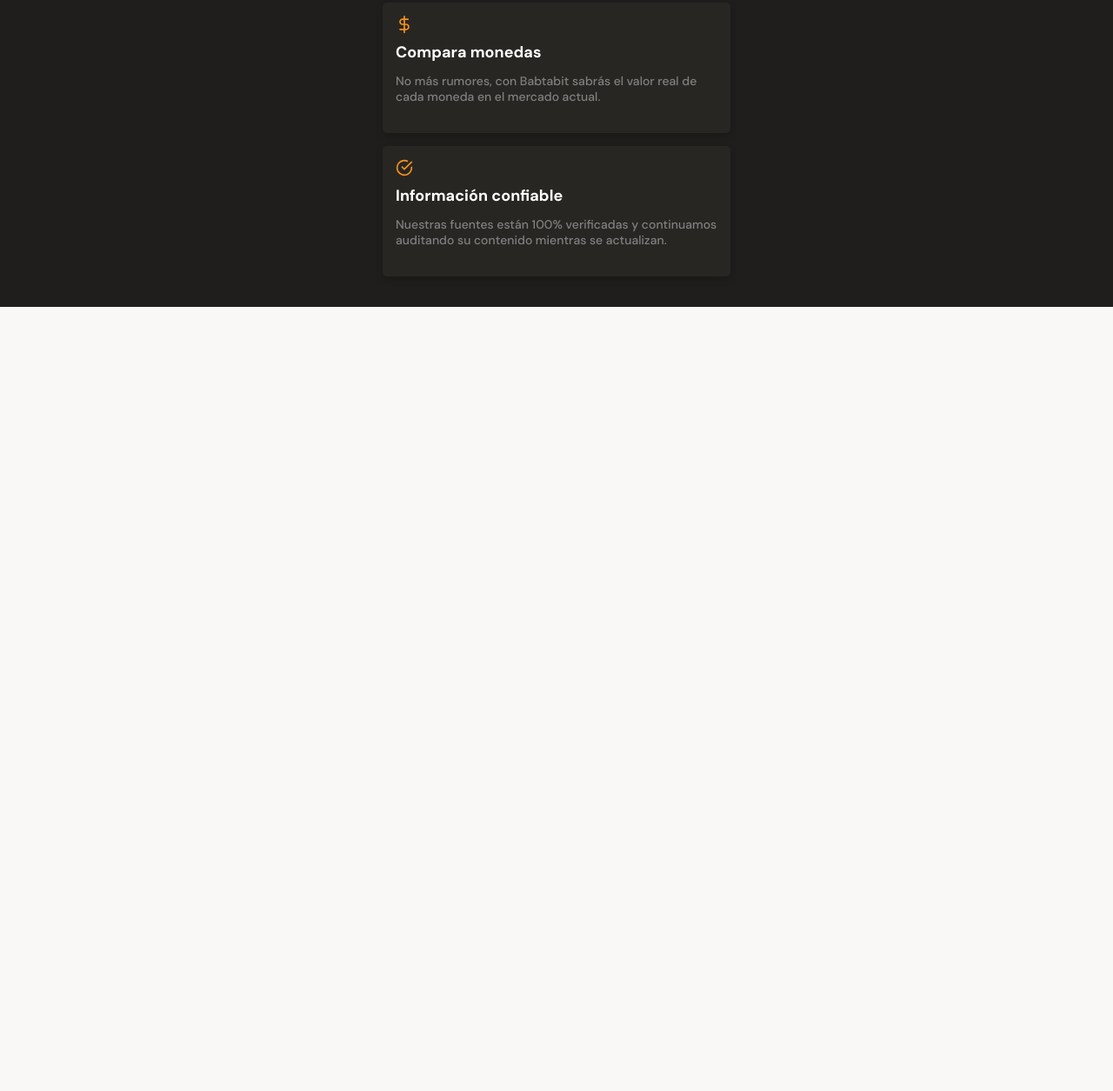
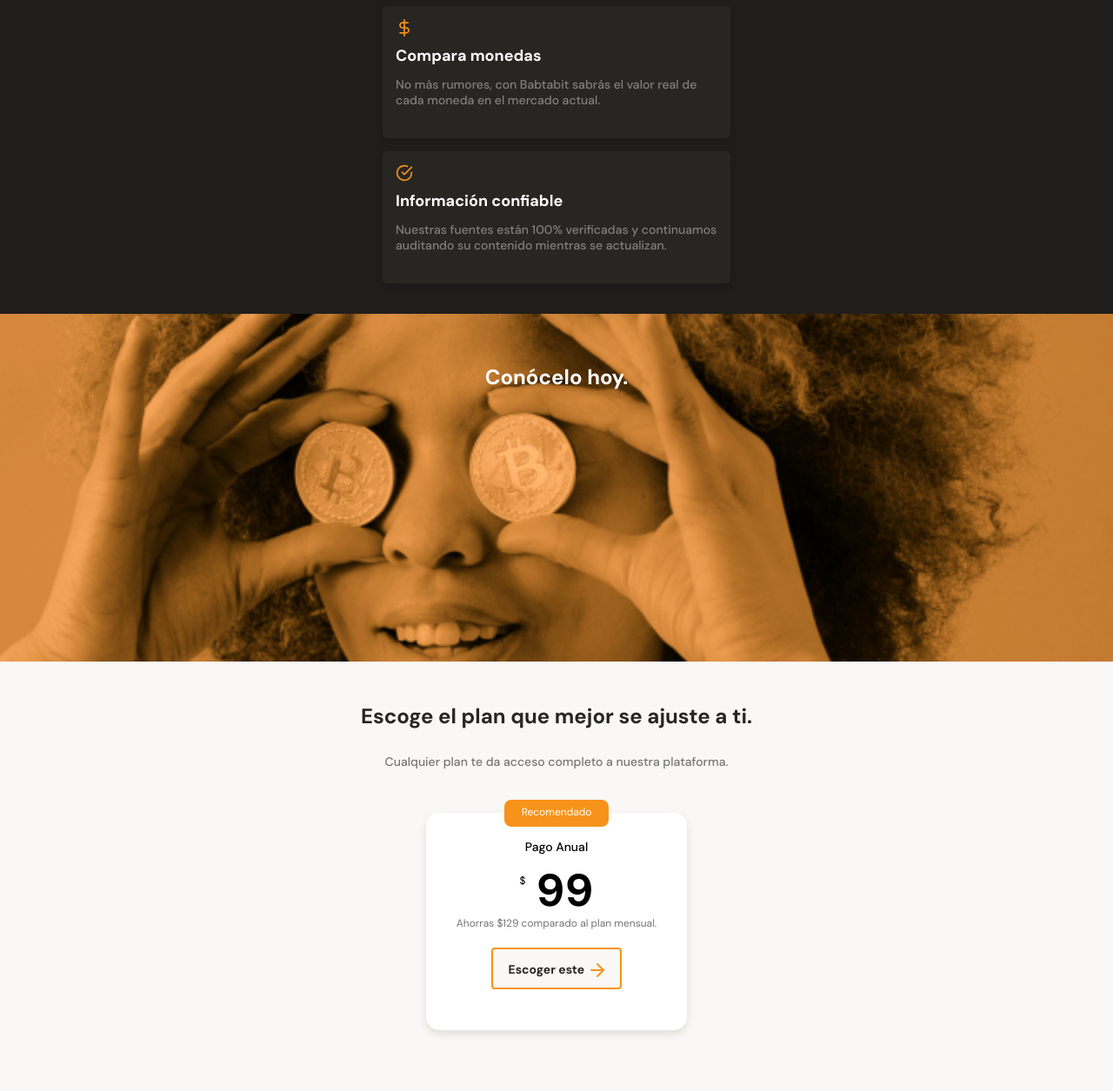
Before and after one commit to ruloCode/responsiveCourse, a website: page index.html in a window 1280 px wide. Shown: the part 1584-2839 px from the top of the page at 87% size. Before the commit the page ends 1937 px from the top, so only its background shows below. Drawn offline with Linux system fonts and the light colour scheme.

Commit message:
feat(styles): planes

```diff
--- a/index.html
+++ b/index.html
@@ -21,7 +21,7 @@
         <p>
           Batabit te ayuda a navegar entre los diferentes precios y tendencias.
         </p>
-        <a class="header-button" href=""
+        <a class="header-button" href="#plans"
           >Conoce Nuestros Planes <span></span>
         </a>
       </div>
@@ -104,7 +104,26 @@
         </section>
        </div>
       </section>
-      <section></section>
+      <section class="bitcoin-img-container">
+        <h2>Conócelo hoy.</h2>
+      </section>
+      <section id="plans" class='main-plans-container'>
+        <div class="plans-title">
+          <h2>Escoge el plan que mejor se ajuste a ti.</h2>
+          <p>Cualquier plan te da acceso completo a nuestra plataforma.</p>
+        </div>
+        <section class="plans-container-slider">
+          <article class="plans-container-card">
+            <p class="recommended">Recomendado</p>
+            <div class="plan-info-container">
+              <h3 class="plan-card-title">Pago Anual</h3>
+              <p class="plan-card-price"> <span>$</span> 99</p>
+              <p class="plan-card-saving">Ahorras $129 comparado al plan mensual.</p>
+              <button class="plan-card-ca">Escoger este <span></span></button>
+            </div>
+          </article>
+        </section>
+      </section>
     </main>
     <footer></footer>
   </body>
--- a/styles.css
+++ b/styles.css
@@ -23,6 +23,7 @@
   font-family: var(--font-primary);
   font-size: 62.5%;
   background: #faf8f7;
+  scroll-behavior: smooth;
 }
 
 header {
@@ -270,8 +271,8 @@
   border-radius: 5px;
   padding: 15px;
   width: 100%;
-  height: 150px;
   min-width: 288px;
+  min-height: 150px;
   max-width: 400px;
   box-shadow: 0 4px 8px rgb(0 0 0 / 16%);
   text-align: left;
@@ -307,3 +308,125 @@
 .circle {
   background-image: url("./assets/icons/check-circle.svg");
 }
+
+.bitcoin-img-container {
+  width: 100%;
+  height: 50vh;
+  min-width: 320px;
+  text-align: center;
+  background: url("./assets/img/bitcoinbaby2x.jpg") center/cover no-repeat;
+}
+
+.bitcoin-img-container h2 {
+  padding-top: 60px;
+  font-weight: bold;
+  font-size: 2.4rem;
+  line-height: 2.6rem;
+  color: var(--just-white);
+}
+
+.main-plans-container {
+  padding-bottom: 70px;
+  width: 100%;
+  min-width: 320px;
+  text-align: center;
+}
+
+.plans-title {
+  margin: 0 auto;
+  margin-bottom: 50px;
+  width: 90%;
+  height: auto;
+  min-width: 288px;
+}
+
+.plans-title h2 {
+  padding-top: 50px;
+  font-weight: bold;
+  font-size: 2.4rem;
+  line-height: 2.6rem;
+  color: var(--warm-black-1);
+}
+
+.plans-title p {
+  padding-top: 30px;
+  font-weight: 500;
+  font-size: 1.4rem;
+  line-height: 1.8rem;
+  color: #757575;
+}
+
+.plans-container-card {
+  position: relative;
+  margin: 50px auto 0;
+  border-radius: 15px;
+  padding: 0 15px;
+  width: clamp(230px, 70%, 300px);
+  height: 250px;
+  box-shadow: 0 4px 8px rgb(89 73 30 / 16%);
+  background-color: var(--just-white);
+}
+
+.recommended {
+  position: absolute;
+  left: calc(50% - 60px);
+  top: calc(0% - 15px);
+  border-radius: 8px;
+  padding: 6px;
+  width: 120px;
+  height: 31px;
+  font-size: 1.2rem;
+  color: var(--just-white);
+  background-color: var(--bitcoin-orange);
+}
+
+.plan-card-title {
+  padding-top: 30px;
+  font-weight: 500;
+  font-size: 1.4rem;
+  line-height: 1.8rem;
+  color: #000;
+}
+
+.plan-card-price {
+  padding: 5px 0;
+  font-weight: bold;
+  font-size: 5.2rem;
+  line-height: 5rem;
+  color: #000;
+}
+
+.plan-card-price span {
+  vertical-align: 25px;
+  font-weight: 300;
+  font-size: 1.2rem;
+}
+
+.plan-card-saving {
+  font-size: 1.2rem;
+  color: #757575;
+}
+
+.plan-card-ca {
+  margin-top: 20px;
+  border: 2px solid var(--bitcoin-orange);
+  border-radius: 4px;
+  width: 150px;
+  height: 48px;
+  font-family: var(--font-primary);
+  font-weight: bold;
+  font-size: 1.4rem;
+  line-height: 1.8rem;
+  color: var(--warm-black-1);
+  background-color: #faf8f7;
+}
+
+.plan-card-ca span {
+  display: inline-block;
+
+  /* align icon */
+  vertical-align: text-bottom;
+  width: 20px;
+  height: 20px;
+  background-image: url("./assets/icons/orange-right-arrow.svg");
+}
```
